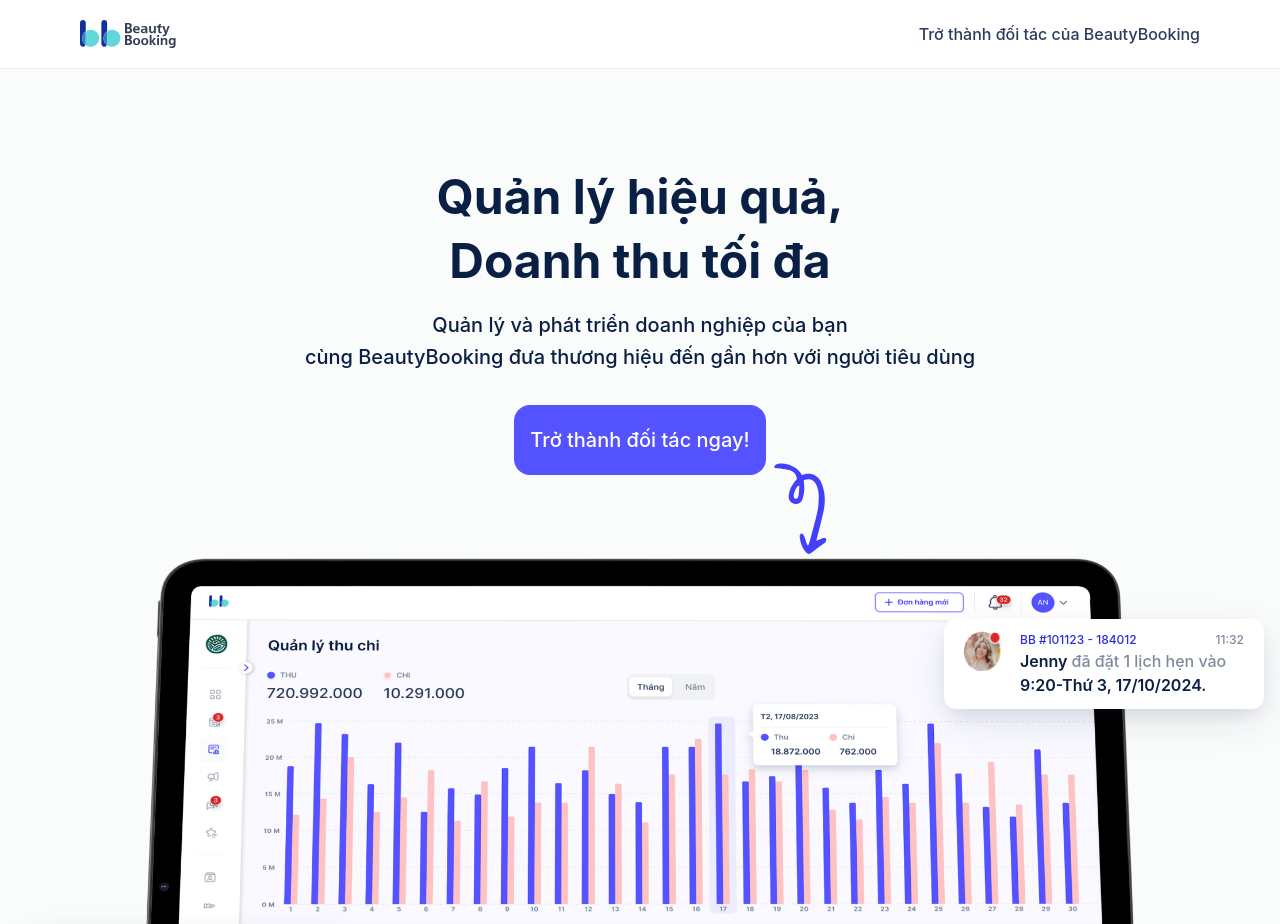
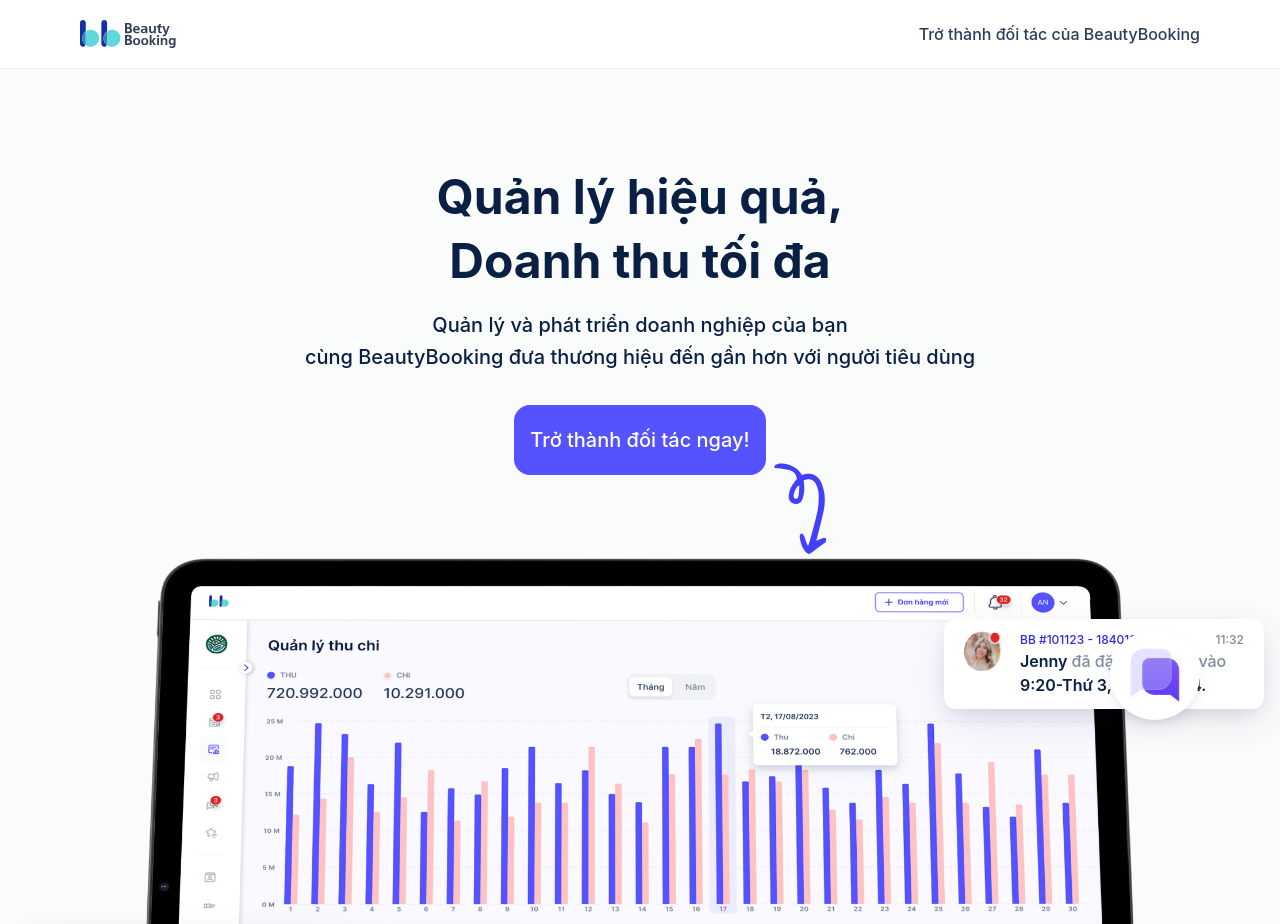
Before and after one commit to nguyenvantruong9902/bb-landing, an Astro site: page /partnership in a window 1280 px wide. Shown: the top 924 px of the page. Built offline with nearby package versions, Linux system fonts and the light colour scheme; Astro itself is replaced by a stand-in of ours.

Commit message:
feat: add bubble chat

```diff
--- /dev/null
+++ b/src/components/BubbleChat.astro
@@ -0,0 +1,401 @@
+---
+import BBLogoIcon from "@assets/svgs/bbLogo.svg?raw";
+import BubbleChatIcon from "@assets/svgs/bubbleChat.svg?raw";
+import CloseIcon from "@assets/svgs/close.svg?raw";
+import MessengerIcon from "@assets/svgs/messenger.svg";
+import TelegramIcon from "@assets/svgs/telegram.svg";
+import WhatAppIcon from "@assets/svgs/whatsapp.svg";
+import ZaloIcon from "@assets/svgs/zalo.svg";
+import CustomerAvatarImg from "@assets/images/customerAvatar.png";
+
+interface Option {
+  id: string;
+  label: string;
+  question: string;
+}
+
+const days = ["Chủ nhật", "Thứ 2", "Thứ 3", "Thứ 4", "Thứ 5", "Thứ 6", "Thứ 7"];
+
+const welcome =
+  "Chào bạn 👋 ! Hôm nay là 1 ngày tuyệt vời. BB có thể hỗ trợ bạn điều gì?";
+const options: Option[] = [
+  {
+    id: "collab",
+    label: "🤝 Hợp tác với BB",
+    question: "🤝 Mình muốn hợp tác tới BB",
+  },
+  {
+    id: "contact",
+    label: "🖥️ Liên hệ dùng thử",
+    question: "🖥️ Mình muốn dùng thử BB Merchant",
+  },
+  {
+    id: "call",
+    label: "📞 Gọi cho BB",
+    question: "📞 Mình sẽ gọi trực tiếp cho BB",
+  },
+];
+
+const today = `${days[new Date().getDay()]}, ${new Date().toLocaleDateString(
+  "en-GB",
+)}`;
+---
+
+<div class="bb-chat">
+  <div class="bb-chat-button">
+    <Fragment set:html={BubbleChatIcon} />
+  </div>
+
+  <div class="bubble-chat">
+    <div class="bubble-chat-header">
+      <div class="flex gap-x-3 items-center">
+        <div class="w-11 h-11 avatar">
+          <Fragment set:html={BBLogoIcon} />
+        </div>
+
+        <div>
+          <p class="text-sub-header font-bold">BeautyBooking</p>
+          <p class="text-opacity-neutral">
+            Hôm nay • {today}
+          </p>
+        </div>
+      </div>
+
+      <div class="close-button">
+        <Fragment set:html={CloseIcon} />
+      </div>
+    </div>
+
+    <div class="bubble-chat-content">
+      <!-- Welcome message -->
+      <div class="flex gap-x-2 items-end">
+        <div class="avatar">
+          <Fragment set:html={BBLogoIcon} />
+        </div>
+
+        <div class="system-message">
+          {welcome}
+        </div>
+      </div>
+
+      <div class="ml-10 flex flex-wrap gap-2">
+        {
+          options.map((option) => (
+            <div class="question-option" data-question-id={option.id}>
+              {option.label}
+            </div>
+          ))
+        }
+      </div>
+    </div>
+  </div>
+</div>
+
+<style is:global>
+  .bb-chat {
+    @apply fixed text-base bottom-5 right-5 xl:bottom-20 xl:right-20;
+  }
+
+  .bb-chat-button {
+    @apply bg-white relative rounded-full p-3.5 cursor-pointer w-fit hover:bg-grey-400;
+
+    box-shadow:
+      0px 6.77px 20.31px -3.38px #18274b14,
+      0px 5.08px 10.15px -5.08px #18274b1f;
+  }
+
+  .bb-chat .bubble-chat {
+    @apply absolute bottom-[calc(100%+1.75rem)] right-0 max-h-0 rounded-xl shadow-lg bg-white overflow-hidden;
+    @apply w-max max-w-[calc(100vw-2.5rem)] transition-all duration-1000 ease-in-out md:max-w-[28.75rem];
+  }
+
+  .bb-chat .bubble-chat.active {
+    max-height: 30.625rem;
+  }
+
+  .bb-chat .bubble-chat.shake {
+    animation: chat-shake 1s linear;
+  }
+
+  .bb-chat .bubble-chat .avatar {
+    @apply flex items-center justify-center rounded-full bg-primary-100;
+  }
+
+  .bb-chat .bubble-chat .bubble-chat-header {
+    @apply flex justify-between items-center px-3 py-4 rounded-t-xl;
+
+    box-shadow: 0px 1px 12px 0px #0000001f;
+  }
+
+  .bb-chat .bubble-chat-header .close-button {
+    @apply p-2 bg-grey-200 rounded-full cursor-pointer hover:bg-grey-400;
+  }
+
+  .bb-chat .bubble-chat .question-option {
+    @apply cursor-pointer px-3 py-2 border-[1.5px] rounded-[1.125rem] border-primary-600 text-primary-800;
+  }
+
+  .bb-chat .bubble-chat .bubble-chat-content {
+    @apply flex flex-col gap-y-4 px-4 py-[1.5rem] overflow-y-auto;
+
+    max-height: 25.75rem;
+  }
+
+  .bb-chat .bubble-chat .bubble-chat-content .avatar {
+    @apply w-[2rem] h-[2rem];
+  }
+
+  .bb-chat .bubble-chat .bubble-chat-content .system-message {
+    @apply bg-grey-100 border border-grey-300;
+
+    padding: 6px 12px 8px 12px;
+    border-radius: 12px 12px 12px 2px;
+  }
+
+  .bb-chat .bubble-chat .bubble-chat-content .customer-message {
+    @apply text-white;
+
+    padding: 6px 12px 8px 12px;
+    border-radius: 12px 12px 2px 12px;
+    background: linear-gradient(180deg, #7f55f1 0%, #5a39f0 100%);
+  }
+
+  .bb-chat .bubble-chat .bubble-chat-content .system-message a {
+    @apply text-primary-600;
+  }
+
+  .bb-chat .system-message.loading::before,
+  .bb-chat .customer-message.loading::before,
+  .bb-chat .message-loading::before,
+  .bb-chat .message-loading::after {
+    @apply relative block content-[''] w-1.5 h-1.5 rounded-full bg-grey-700 mt-1 -mb-1;
+
+    -webkit-animation: ball 0.45s cubic-bezier(0, 0, 0.15, 1) alternate infinite;
+    animation: ball 0.45s cubic-bezier(0, 0, 0.15, 1) alternate infinite;
+  }
+
+  .bb-chat .system-message::before,
+  .bb-chat .customer-message::before {
+    -webkit-animation-delay: 0.15s;
+    animation-delay: 0.15s;
+  }
+
+  .bb-chat .message-loading::before {
+    @apply -ml-2;
+  }
+
+  .bb-chat .message-loading::after {
+    @apply ml-2;
+
+    -webkit-animation-delay: 0.3s;
+    animation-delay: 0.3s;
+  }
+
+  @-webkit-keyframes ball {
+    from {
+      transform: translateY(0) scaleY(0.8);
+    }
+    to {
+      transform: translateY(-6px);
+    }
+  }
+
+  @keyframes ball {
+    from {
+      transform: translateY(0) scaleY(0.8);
+    }
+    to {
+      transform: translateY(-6px);
+    }
+  }
+
+  @keyframes chat-shake {
+    10%,
+    90% {
+      transform: translate3d(-1px, 0, 0);
+    }
+    20%,
+    80% {
+      transform: translate3d(2px, 0, 0);
+    }
+    30%,
+    50%,
+    70% {
+      transform: translate3d(-4px, 0, 0);
+    }
+    40%,
+    60% {
+      transform: translate3d(4px, 0, 0);
+    }
+  }
+</style>
+
+<script
+  define:vars={{
+    options,
+    customerAvatarSrc: CustomerAvatarImg.src,
+    bbLogoIcon: BBLogoIcon,
+    messengerSrc: MessengerIcon.src,
+    telegramSrc: TelegramIcon.src,
+    zaloSrc: ZaloIcon.src,
+    whatAppSrc: WhatAppIcon.src,
+  }}
+  is:inline
+>
+  // Opening bubble chat
+  const bbChatVisibleButtons = document.querySelectorAll(".bb-chat-visible");
+  const bbChatButton = document.querySelector(".bb-chat-button");
+  const bubbleChat = document.querySelector(".bubble-chat");
+  const closeButton = bubbleChat.querySelector(".close-button");
+
+  const onVisibleChange = () => {
+    if (bubbleChat.clientHeight) {
+      bubbleChat.classList.remove("active");
+    } else {
+      bubbleChat.classList.add("active");
+    }
+  };
+
+  for (let index = 0; index < bbChatVisibleButtons.length; index++) {
+    bbChatVisibleButtons[index].addEventListener("click", () => {
+      if (bubbleChat.clientHeight) {
+        bubbleChat.classList.add("shake");
+      } else {
+        bubbleChat.classList.add("active");
+      }
+
+      const shakeTimeout = setTimeout(() => {
+        bubbleChat.classList.remove("shake");
+        clearTimeout(shakeTimeout);
+      }, 1000);
+    });
+  }
+
+  bbChatButton.addEventListener("click", onVisibleChange);
+  closeButton.addEventListener("click", () => {
+    bubbleChat.classList.remove("active");
+  });
+
+  const bubbleChatContent = bubbleChat.querySelector(".bubble-chat-content");
+  const questionOptions = bubbleChat.querySelectorAll(".question-option");
+
+  for (let index = 0; index < questionOptions.length; index++) {
+    const option = questionOptions[index];
+    const optionId = option.dataset.questionId;
+
+    option.addEventListener("click", () => {
+      questionOptions.forEach((opt) => {
+        opt.classList.add("pointer-events-none", "opacity-50");
+      });
+
+      const customerMsgSection = document.createElement("div");
+      customerMsgSection.className = "flex gap-x-2 items-end justify-end";
+
+      const question = options.find(({ id }) => id === optionId).question;
+      customerMsgSection.innerHTML = `<div class="customer-message">${question}</div>
+      <div class="avatar"><img src="${customerAvatarSrc}"/></div>`;
+
+      bubbleChatContent.append(customerMsgSection);
+      bubbleChatContent.scrollTo({
+        top: bubbleChatContent.scrollHeight,
+        behavior: "smooth",
+      });
+
+      const loadingTimeout = setTimeout(
+        () => {
+          const systemMsgSection = document.createElement("div");
+          systemMsgSection.className = "flex gap-x-2 items-end";
+          systemMsgSection.innerHTML = `<div class="avatar">${bbLogoIcon}</div>
+          <div class="system-message loading">
+            <span class="message-loading"></span>
+          </div>`;
+
+          bubbleChatContent.append(systemMsgSection);
+          bubbleChatContent.scrollTo({
+            top: bubbleChatContent.scrollHeight,
+            behavior: "smooth",
+          });
+          clearTimeout(loadingTimeout);
+
+          const timeout = setTimeout(
+            () => {
+              const systemMsg =
+                systemMsgSection.querySelector(".system-message");
+              systemMsg.classList.remove("loading");
+              if (["collab", "contact"].includes(optionId)) {
+                systemMsg.innerHTML =
+                  "Tuyệt vời 🥳️ ! Vui lòng liên hệ trực tiếp với BB qua các nền tảng bên dưới. BB sẽ liên hệ ngay, bạn sẽ không phải đợi lâu đâu 😘.";
+                const contact = document.createElement("div");
+                contact.className = "ml-10 flex flex-wrap gap-2";
+                contact.innerHTML = `<a class="flex gap-2 question-option" href="https://m.me/399989640412052" target="_blank">
+                  <img width="20" src="${messengerSrc}"/>
+                  <span>Messenger</span>
+                </a>
+                <a class="flex gap-2 question-option" href="#">
+                  <img width="20" src="${zaloSrc}"/>
+                  <span>Zalo</span>
+                </a>
+                <a class="flex gap-2 question-option" href="https://t.me/beautybooking_official" target="_blank">
+                  <img width="20" src="${telegramSrc}"/>
+                  <span>Telegram</span>
+                </a>
+                <a class="flex gap-2 question-option" href="https://chat.whatsapp.com/JhnhsmZDnFVEbFiq474xkR" target="_blank">
+                  <img width="20" src="${whatAppSrc}"/>
+                  <span>WhatApp</span>
+                </a>
+                <a class="flex gap-2 question-option" href="tel:0915276769">
+                  <div class="w-1.25">📞</div>
+                  <span>Gọi cho BB</span>
+                </a>`;
+                bubbleChatContent.append(contact);
+                bubbleChatContent.scrollTo({
+                  top: bubbleChatContent.scrollHeight,
+                  behavior: "smooth",
+                });
+
+                const repTimeout = setTimeout(
+                  () => {
+                    const thankMsgSection = document.createElement("div");
+                    thankMsgSection.className = "flex gap-x-2 items-end";
+                    thankMsgSection.innerHTML = `<div class="avatar">${bbLogoIcon}</div>
+          <div class="system-message">
+            Cảm ơn bạn đã quan tâm và ủng hộ ! Rất mong được thấy cửa hàng của
+              bạn trên ứng dụng của BeautyBooking.<br/> Nếu bạn có bất kỳ câu hỏi nào
+              khác, vui lòng <a href="#">liên hệ</a> đội ngũ hỗ trợ của chúng tôi.
+              Chúc bạn một ngày tốt lành! 🌸
+          </div>`;
+
+                    bubbleChatContent.append(thankMsgSection);
+                    bubbleChatContent.scrollTo({
+                      top: bubbleChatContent.scrollHeight,
+                      behavior: "smooth",
+                    });
+                    clearTimeout(repTimeout);
+                  },
+                  30000 + Math.random() * 20 * 100,
+                );
+              } else {
+                systemMsg.innerHTML = `Cảm ơn bạn đã quan tâm và ủng hộ ! Rất mong được thấy cửa hàng của
+              bạn trên ứng dụng của BeautyBooking. Nếu bạn có bất kỳ câu hỏi nào
+              khác, vui lòng <a href="#">liên hệ</a> đội ngũ hỗ trợ của chúng tôi.
+              Chúc bạn một ngày tốt lành! 🌸`;
+
+                bubbleChatContent.scrollTo({
+                  top: bubbleChatContent.scrollHeight,
+                  behavior: "smooth",
+                });
+              }
+
+              questionOptions.forEach((opt) => {
+                opt.classList.remove("pointer-events-none", "opacity-50");
+              });
+              clearTimeout(timeout);
+            },
+            3000 + Math.random() * 20 * 100,
+          );
+        },
+        1000 + Math.random() * 20 * 100,
+      );
+    });
+  }
+</script>
--- a/src/containers/Home/BannerSection.astro
+++ b/src/containers/Home/BannerSection.astro
@@ -10,6 +10,8 @@
 import ArrowDownIcon from "@assets/svgs/arrowDown.svg";
 import StarIcon from "@assets/svgs/star.svg?raw";
 import InfoIcon from "@assets/svgs/info.svg?raw";
+
+const days = ["Chủ nhật", "Thứ 2", "Thứ 3", "Thứ 4", "Thứ 5", "Thứ 6", "Thứ 7"];
 
 const statistics = [
   {
@@ -24,6 +26,10 @@
     description: "80+ Đánh giá",
   },
 ];
+
+const today = `${days[new Date().getDay()]}, ${new Date().toLocaleDateString(
+  "en-GB",
+)}`;
 
 const lastIdx = statistics.length - 1;
 ---
@@ -171,7 +177,7 @@
               <div class="flex justify-between text-tiny">
                 <div class="text-opacity-semi">
                   <p class="font-bold">12:00 - 14:45</p>
-                  <p class="font-bold">Thứ 5, 20/06/24</p>
+                  <p class="font-bold">{today}</p>
                 </div>
 
                 <div
--- a/src/containers/Partnership/BannerSection.astro
+++ b/src/containers/Partnership/BannerSection.astro
@@ -65,7 +65,7 @@
 
       <div class="relative w-full px-5 mt-6 md:w-auto md:px-0 xl:mt-8">
         <button
-          class="bg-primary-600 px-4 py-3 w-full rounded-xl text-white text-title hover:bg-opacity-80 md:rounded-2xl md:w-fit xl:py-[1.1875rem]"
+          class="bb-chat-visible bg-primary-600 px-4 py-3 w-full rounded-xl text-white text-title hover:bg-opacity-80 md:rounded-2xl md:w-fit xl:py-[1.1875rem]"
         >
           Trở thành đối tác ngay!
         </button>
--- a/src/containers/Partnership/FooterSection.astro
+++ b/src/containers/Partnership/FooterSection.astro
@@ -17,7 +17,7 @@
       </p>
 
       <div class="hidden md:block md:pb-12 xl:pb-20">
-        <button class="mt-11"> Trở thành đối tác ngay!</button>
+        <button class="mt-11 bb-chat-visible"> Trở thành đối tác ngay!</button>
       </div>
     </div>
 
@@ -27,7 +27,7 @@
       <Image src={PartnershipFooterImg} alt="footer" />
 
       <div class="block md:hidden">
-        <button> Trở thành đối tác ngay!</button>
+        <button class="bb-chat-visible"> Trở thành đối tác ngay!</button>
       </div>
     </div>
   </div>
--- a/src/containers/Partnership/PlanningSection.astro
+++ b/src/containers/Partnership/PlanningSection.astro
@@ -145,7 +145,7 @@
               </del>
               <p class="mt-1 mb-4">{plan.context}</p>
               <button
-                class={`py-[0.94125rem] w-full border border-primary-500 text-primary-700 text-sub-header rounded-lg hover:bg-primary-600 hover:text-white md:rounded-2xl ${
+                class={`bb-chat-visible py-[0.94125rem] w-full border border-primary-500 text-primary-700 text-sub-header rounded-lg hover:bg-primary-600 hover:text-white md:rounded-2xl ${
                   plan?.isBestPrice ? "bg-primary-600 text-white" : ""
                 }`}
               >
--- a/src/containers/Partnership/PubQuestionSection.astro
+++ b/src/containers/Partnership/PubQuestionSection.astro
@@ -54,7 +54,9 @@
     <div class="flex justify-center mt-4 mb-11">
       <p class="text-center max-w-[52rem] text-title">
         Vẫn còn nhiều thắc mắc?<br />
-        <a href="#" class="underline text-primary-700">Liên hệ</a>
+        <span class="bb-chat-visible underline text-primary-700 cursor-pointer"
+          >Liên hệ</span
+        >
          BeautyBooking để được trực tiếp giải đáp.
       </p>
     </div>
--- a/src/layouts/Layout.astro
+++ b/src/layouts/Layout.astro
@@ -1,4 +1,6 @@
 ---
+import BubbleChat from "@components/BubbleChat.astro";
+
 import Footer from "./Footer.astro";
 import Header from "./Header.astro";
 ---
@@ -16,6 +18,7 @@
   <body>
     <Header />
     <slot />
+    <BubbleChat />
     <Footer />
   </body>
 </html>
```
Also changed, not shown: public/favicon.svg, src/assets/images/customerAvatar.png (added), src/assets/svgs/bbLogo.svg, src/assets/svgs/bubbleChat.svg (added), src/assets/svgs/close.svg (added), src/assets/svgs/zalo.svg (added).
